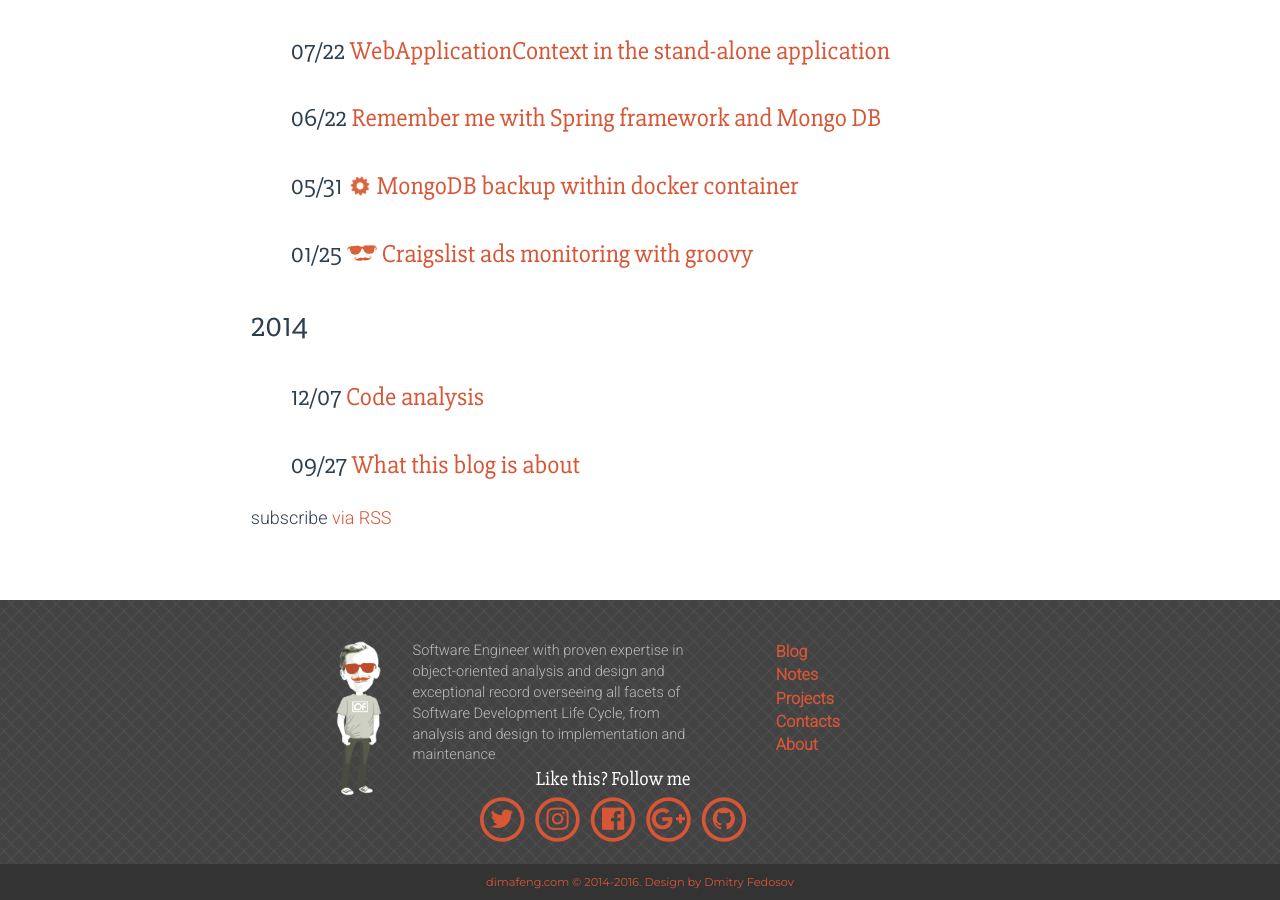
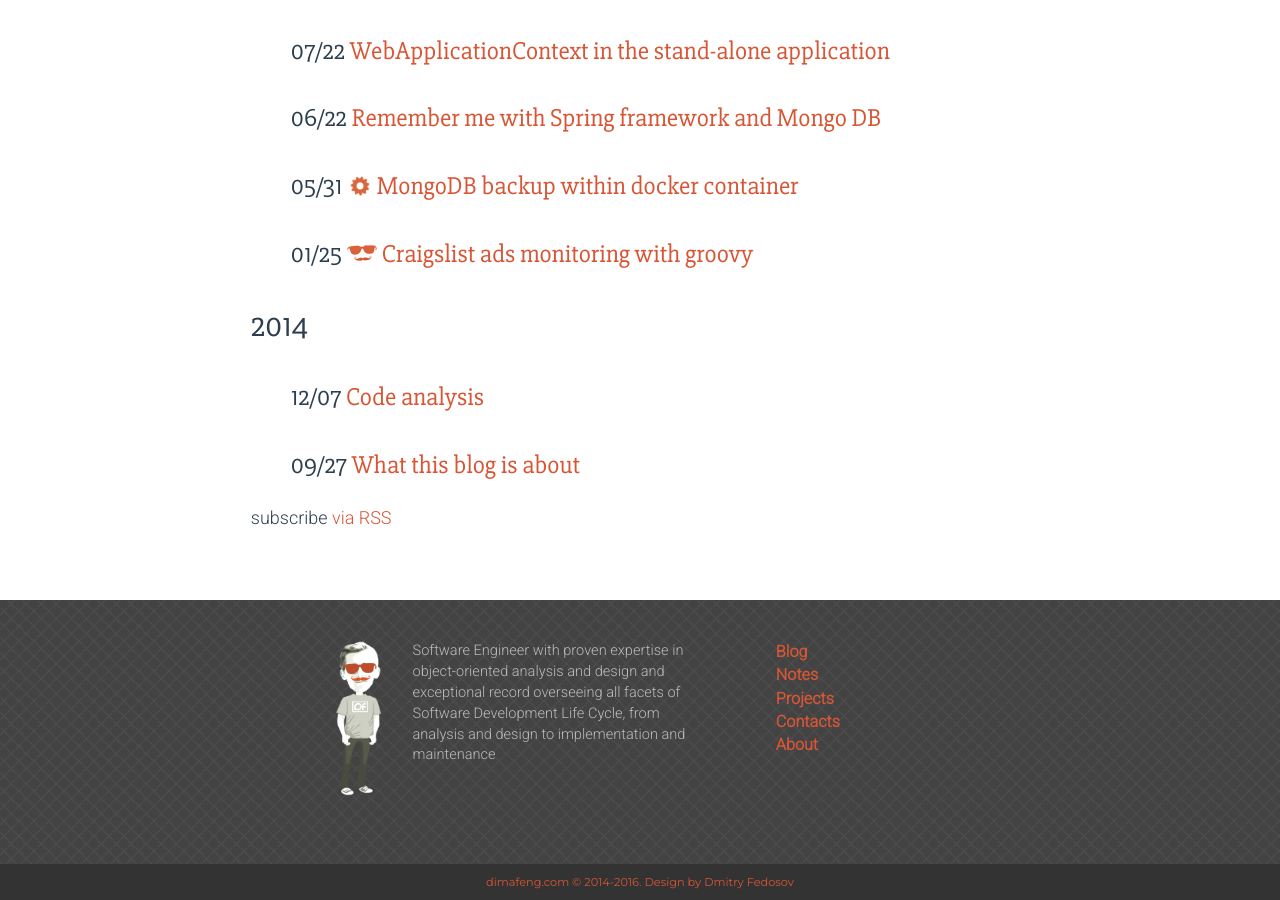
Before and after one commit to dimafeng/dimafeng.github.io, a Jekyll site: the page built from index.html, in a window 1280 px wide and 900 px high, scrolled down 1717 px. Built offline with Jekyll 4.4.1, drawn with Linux system fonts in a browser that asks for light colours; nearby versions of some CDN libraries; the list of posts is cut into pages by our own code.

Commit message:
Update footer.html

```diff
--- a/_includes/footer.html
+++ b/_includes/footer.html
@@ -22,42 +22,11 @@
                     </ul>
                   </div>
                   <div class="col-md-8 social-links" style="text-align: center;">
-                    Like this? Follow me<br>
-                    <a target="_blank" href="https://twitter.com/dimafeng"><span class="fa-stack fa-lg">
-                      <i class="fa fa-circle-thin fa-stack-2x"></i>
-                      <i class="fa fa-twitter fa-stack-1x"></i>
-                    </span></a>
 
-                    <a target="_blank" href="https://www.instagram.com/dimafeng/"><span class="fa-stack fa-lg">
-                      <i class="fa fa-circle-thin fa-stack-2x"></i>
-                      <i class="fa fa-instagram fa-stack-1x"></i>
-                    </span></a>
-
-                    <a target="_blank" href="https://www.facebook.com/dimafeng"><span class="fa-stack fa-lg">
-                      <i class="fa fa-circle-thin fa-stack-2x"></i>
-                      <i class="fa fa-facebook-official fa-stack-1x"></i>
-                    </span></a>
-
-                    <a target="_blank" href="https://plus.google.com/+DmitryFengoff"><span class="fa-stack fa-lg">
-                      <i class="fa fa-circle-thin fa-stack-2x"></i>
-                      <i class="fa fa-google-plus fa-stack-1x"></i>
-                    </span></a>
-
-                    <a target="_blank" href="https://github.com/dimafeng"><span class="fa-stack fa-lg">
-                      <i class="fa fa-circle-thin fa-stack-2x"></i>
-                      <i class="fa fa-github fa-stack-1x"></i>
-                    </span></a>
                   </div>
                 </div>
               </div>
-                <!-- <div class="col-md-5 col-xs-7">
-                    <div class="social-links">
-                        <a href="https://www.facebook.com/dimafeng"><img src="{{ site.baseurl }}/images/facebook.png"> facebook</a>
-                        <a href="https://twitter.com/dimafeng"><img src="{{ site.baseurl }}/images/twitter.png"> twitter </a>
-                        <a href="http://instagram.com/dimafeng"><img src="{{ site.baseurl }}/images/instagram.png"> instagram</a>
-                        <a href="https://plus.google.com/u/0/+DmitryFengoff/posts"><img src="{{ site.baseurl }}/images/google.png"> google +</a>
-                    </div>
-                </div> -->
+
             </div>
         </div>
     </div>
```
